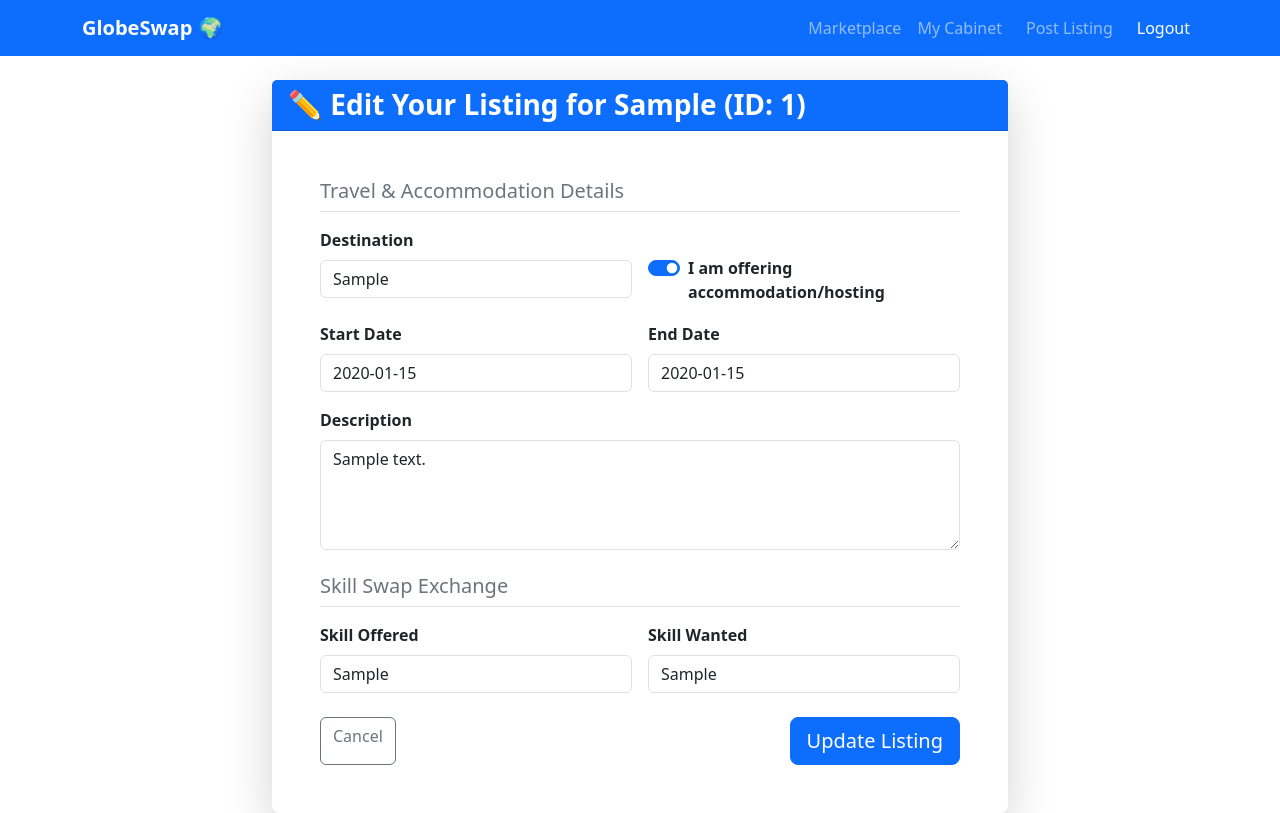
After one commit to RaduScripnic/GlobeSwap, a Flask app: page /listing/edit/1 in a window 1280 px wide. The commit adds this page. Run offline with Flask 3, Linux system fonts and the light colour scheme; a user stored in the database is signed in; tables that the repository leaves empty hold one stand-in row (values such as "Sample post").

Commit message:
editing and testing the edit and delete listing adjusting the readme.md to meet the latest changes

```diff
--- a/app.py
+++ b/app.py
@@ -7,8 +7,9 @@ from sqlalchemy import exc
 # --- AUTHENTICATION IMPORTS ---
 from flask_login import UserMixin, login_user, LoginManager, login_required, logout_user, current_user
 from werkzeug.security import generate_password_hash, check_password_hash
+# ADDED BooleanField and TextAreaField (for completeness)
 from flask_wtf import FlaskForm
-from wtforms import StringField, PasswordField, SubmitField, DateField
+from wtforms import StringField, PasswordField, SubmitField, DateField, TextAreaField, BooleanField
 from wtforms.validators import DataRequired, Email, EqualTo, ValidationError, Length
 
 # --- DATABASE SETUP ---
@@ -64,12 +65,13 @@ class Trip(db.Model):
     destination = db.Column(db.String(120), nullable=False)
     start_date = db.Column(db.Date, nullable=False)
     end_date = db.Column(db.Date, nullable=False)
+    # NEW: Added description field
+    description = db.Column(db.Text, nullable=True)
     created_at = db.Column(db.DateTime, default=datetime.utcnow)
     is_accommodation_offer = db.Column(db.Boolean, default=False, nullable=False)
     user_id = db.Column(db.Integer, db.ForeignKey("user.id"), nullable=False)
 
     interactions = db.relationship("Interaction", backref="trip", lazy='dynamic', cascade="all, delete-orphan")
-    # FIXED: One-to-one relationship with SkillSwap, accessible via 'trip.skillswap'.
     skillswap = db.relationship("SkillSwap", backref="trip", uselist=False, cascade="all, delete-orphan")
 
     def __repr__(self):
@@ -83,7 +85,6 @@ class SkillSwap(db.Model):
     skill_wanted = db.Column(db.String(120), nullable=False)
     created_at = db.Column(db.DateTime, default=datetime.utcnow)
     user_id = db.Column(db.Integer, db.ForeignKey("user.id"), nullable=False)
-    # FIXED: Foreign Key to Trip, ensuring a one-to-one relationship with 'unique=True'
     trip_id = db.Column(db.Integer, db.ForeignKey("trip.id"), unique=True, nullable=False)
 
     def __repr__(self):
@@ -134,12 +135,15 @@ class LoginForm(FlaskForm):
 class ListingForm(FlaskForm):
     """Form for creating or editing a new Trip listing and associated SkillSwap."""
     destination = StringField('Destination', validators=[DataRequired()])
-    # Use StringField to receive the date string from the HTML input type="date"
     start_date = StringField('Start Date', validators=[DataRequired()])
     end_date = StringField('End Date', validators=[DataRequired()])
+    # NEW: Added description field
+    description = TextAreaField('Description', validators=[Length(max=500)], render_kw={"rows": 4})
+    is_accommodation_offer = BooleanField('I am offering accommodation/hosting')
+
     offered_skill = StringField('Skill Offered', validators=[DataRequired()])
     desired_skill = StringField('Skill Wanted', validators=[DataRequired()])
-    submit = SubmitField('Post Listing')
+    submit = SubmitField('Update Listing')
 
 
 class InteractionForm(FlaskForm):
@@ -222,8 +226,6 @@ def dashboard():
     """
     Personal Cabinet: Displays the user's trips, skill swaps,
     and received/sent interactions.
-
-    NOTE: Removed fetching user_swaps separately; they are now accessed via user_trips relationship.
     """
     user_trips = Trip.query.filter_by(user_id=current_user.id).order_by(Trip.created_at.desc()).all()
 
@@ -322,65 +324,68 @@ def edit_listing(trip_id):
         flash("You are not authorized to edit this listing.", "danger")
         return redirect(url_for('dashboard'))
 
-    # Access SkillSwap directly using the new one-to-one relationship
+    # Access SkillSwap directly using the one-to-one relationship
     swap = trip.skillswap
 
     # Pre-populate the form fields
+    # We pass the 'trip' object to populate the Trip-related fields
     form = ListingForm(obj=trip)
 
-    # Pre-populate skill fields manually if a swap is found for GET requests
+    # Handle GET request: Pre-populate skill fields manually
     if request.method == "GET" and swap:
-        # Determine how to pre-populate based on listing type
+        # Pre-populate skills based on the stored SkillSwap record.
         if trip.is_accommodation_offer:
-            # Host (Offer): Form input 1 (offered_skill) is Host's want (swap.skill_wanted)
-            # Form input 2 (desired_skill) is Host's offer (swap.skill_offered)
+            # Host Offer: Host's WANT (skill_wanted) -> Form Input 1 ('offered_skill')
+            # Host's OFFER (skill_offered) -> Form Input 2 ('desired_skill')
             form.offered_skill.data = swap.skill_wanted
             form.desired_skill.data = swap.skill_offered
         else:
-            # Traveler (Seek): Form input 1 (offered_skill) is user's offer (swap.skill_offered)
-            # Form input 2 (desired_skill) is user's want (swap.skill_wanted)
+            # Traveler Seek: Traveler's OFFER (skill_offered) -> Form Input 1 ('offered_skill')
+            # Traveler's WANT (skill_wanted) -> Form Input 2 ('desired_skill')
             form.offered_skill.data = swap.skill_offered
             form.desired_skill.data = swap.skill_wanted
 
 
     if request.method == "POST":
 
-        # Manually fetch data from the request object for non-WTF fields
-        start_date_str = request.form.get("start_date")
-        end_date_str = request.form.get("end_date")
-        listing_type = request.form.get("listing_type") # 'seek' or 'offer'
-
-        if form.validate_on_submit() and listing_type:
+        if form.validate_on_submit():
             try:
                 # 1. Update Trip details
                 trip.destination = form.destination.data
+
+                # NEW: Update description
+                trip.description = form.description.data or None
+
+                # Date fields still rely on manual parsing from string field data
+                start_date_str = form.start_date.data
+                end_date_str = form.end_date.data
 
                 start_date = datetime.strptime(start_date_str, "%Y-%m-%d").date()
                 end_date = datetime.strptime(end_date_str, "%Y-%m-%d").date()
 
                 if end_date <= start_date:
                     flash("End date must be after the start date.", "danger")
-                    # Re-render with existing form errors
-                    return render_template("edit_listing.html", form=form, trip=trip, is_offer=trip.is_accommodation_offer)
+                    return render_template("edit_listing.html", form=form, trip=trip)
 
                 trip.start_date = start_date
                 trip.end_date = end_date
 
-                is_offer = True if listing_type == 'offer' else False
+                is_offer = form.is_accommodation_offer.data
                 trip.is_accommodation_offer = is_offer
 
                 # 2. Update SkillSwap details
                 if swap:
-                    # Apply the same logic as create_listing to determine which skill is offered/wanted
-                    if listing_type == 'seek':
-                        skill_offer = form.offered_skill.data
-                        skill_want = form.desired_skill.data
-                    else: # listing_type == 'offer'
-                        skill_offer = form.desired_skill.data # Host's offer
-                        skill_want = form.offered_skill.data  # Host's want
+                    if is_offer: # Host is OFFERING accommodation
+                        # Input 1 (form.offered_skill) holds Host's WANT
+                        # Input 2 (form.desired_skill) holds Host's OFFER
+                        swap.skill_offered = form.desired_skill.data
+                        swap.skill_wanted = form.offered_skill.data
+                    else: # Traveler is SEEKING accommodation
+                        # Input 1 (form.offered_skill) holds Traveler's OFFER
+                        # Input 2 (form.desired_skill) holds Traveler's WANT
+                        swap.skill_offered = form.offered_skill.data
+                        swap.skill_wanted = form.desired_skill.data
 
-                    swap.skill_offered = skill_offer
-                    swap.skill_wanted = skill_want
 
                 db.session.commit()
                 flash("Listing updated successfully!", "success")
@@ -394,11 +399,12 @@ def edit_listing(trip_id):
 
 
     # GET request or POST failure
-    # Ensure date fields are formatted as YYYY-MM-DD string for HTML input
-    form.start_date.data = trip.start_date.isoformat()
-    form.end_date.data = trip.end_date.isoformat()
+    if isinstance(trip.start_date, date):
+        form.start_date.data = trip.start_date.isoformat()
+    if isinstance(trip.end_date, date):
+        form.end_date.data = trip.end_date.isoformat()
 
-    return render_template("edit_listing.html", form=form, trip=trip, is_offer=trip.is_accommodation_offer)
+    return render_template("edit_listing.html", form=form, trip=trip)
 
 # --- CRUD ROUTES: DELETE ---
 
@@ -424,7 +430,6 @@ def delete_listing(trip_id):
         db.session.delete(trip)
         db.session.commit()
 
-        # SkillSwap and Interactions are deleted automatically via relationship cascades
         flash("Listing and associated data successfully deleted.", "success")
         return redirect(url_for('dashboard'))
 
@@ -441,8 +446,6 @@ def trips():
     """
     The marketplace route. Fetches and displays both trip requests and
     accommodation offers (SkillShares).
-
-    NOTE: Templates must now access the SkillSwap via 'trip.skillswap'.
     """
 
     # 1. Fetch all trip requests (is_accommodation_offer = False)
@@ -462,28 +465,22 @@ def trips():
 def create_listing():
     """Handles the creation of a new Trip listing and a corresponding SkillSwap."""
 
-    # INSTANTIATE THE FORM FOR BOTH GET AND POST
     form = ListingForm()
 
     if request.method == "POST":
 
-        # 1. Validate the Flask-WTF fields first.
         if form.validate_on_submit():
 
-            # 2. Get data from request.form.get() for custom fields (listing_type)
-            destination = request.form.get("destination")
-            start_date_str = request.form.get("start_date")
-            end_date_str = request.form.get("end_date")
-            listing_type = request.form.get("listing_type") # 'seek' or 'offer'
-            offered_skill = request.form.get("offered_skill")
-            desired_skill = request.form.get("desired_skill")
+            # 2. Get data from form.data (validated fields)
+            destination = form.destination.data
+            start_date_str = form.start_date.data
+            end_date_str = form.end_date.data
+            description = form.description.data # NEW: Get description
+            is_offer = form.is_accommodation_offer.data
+            offered_skill = form.offered_skill.data
+            desired_skill = form.desired_skill.data
 
             user_id = current_user.id
-
-            # Check for custom fields not covered by form.validate_on_submit()
-            if not listing_type:
-                flash("Please select a listing type.", "danger")
-                return render_template("list.html", form=form)
 
             try:
                 start_date = datetime.strptime(start_date_str, "%Y-%m-%d").date()
@@ -494,31 +491,29 @@ def create_listing():
                     flash("End date must be after the start date.", "danger")
                     return render_template("list.html", form=form)
 
-                is_offer = True if listing_type == 'offer' else False
-
                 # 3. Create the Trip/Accommodation Listing
                 new_trip = Trip(
                     destination=destination,
                     start_date=start_date,
                     end_date=end_date,
+                    description=description or None, # NEW: Save description
                     is_accommodation_offer=is_offer,
                     user_id=user_id
                 )
                 db.session.add(new_trip)
 
-                # Commit or flush the new_trip to get its ID before creating the SkillSwap
                 db.session.flush()
 
                 # 4. Create the corresponding SkillSwap
 
-                if listing_type == 'seek':
-                    # Traveler offers X, wants Y (accommodation)
+                if not is_offer: # Traveler is SEEKING accommodation
                     skill_offer = offered_skill
                     skill_want = desired_skill
-                else: # listing_type == 'offer'
-                    # Host offers X (guide/cooking), wants Y (skill)
-                    skill_offer = desired_skill # Host's offer (e.g., guide)
-                    skill_want = offered_skill  # Host's want (e.g., web design)
+                else: # Host is OFFERING accommodation
+                    # Input 1 (offered_skill) holds Host's WANT
+                    # Input 2 (desired_skill) holds Host's OFFER
+                    skill_offer = desired_skill
+                    skill_want = offered_skill
 
                 new_swap = SkillSwap(
                     skill_offered=skill_offer,
--- /dev/null
+++ b/templates/edit_listing.html
@@ -0,0 +1,95 @@
+{% extends "base.html" %}
+{% block title %}Edit Listing{% endblock %}
+
+{% block content %}
+<div class="row justify-content-center">
+    <div class="col-lg-8 col-md-10">
+        <div class="card shadow-lg border-0 rounded-3">
+            <div class="card-header bg-primary text-white">
+                <h3 class="mb-0 fw-bold">✏️ Edit Your Listing for {{ trip.destination }} (ID: {{ trip.id }})</h3>
+            </div>
+            <div class="card-body p-4 p-md-5">
+                <form method="POST" action="{{ url_for('edit_listing', trip_id=trip.id) }}">
+                    {{ form.hidden_tag() }}
+
+                    <h5 class="text-secondary mb-3 border-bottom pb-2">Travel & Accommodation Details</h5>
+
+                    <div class="row g-3 mb-4">
+                        <!-- Destination -->
+                        <div class="col-md-6">
+                            {{ form.destination.label(class="form-label fw-semibold") }}
+                            {{ form.destination(class="form-control", placeholder="e.g., Tokyo, Japan") }}
+                            {% for error in form.destination.errors %}
+                                <span class="text-danger small">{{ error }}</span>
+                            {% endfor %}
+                        </div>
+
+                        <!-- Accommodation offer -->
+                        <div class="col-md-6">
+                            <div class="form-check form-switch mt-4 pt-1">
+                                {{ form.is_accommodation_offer(class="form-check-input", id="accommodationSwitch") }}
+                                <label class="form-check-label fw-semibold" for="accommodationSwitch">
+                                    {{ form.is_accommodation_offer.label.text }}
+                                </label>
+                            </div>
+                        </div>
+
+                        <!-- Dates -->
+                        <div class="col-md-6">
+                            {{ form.start_date.label(class="form-label fw-semibold") }}
+                            {{ form.start_date(class="form-control") }}
+                            {% for error in form.start_date.errors %}
+                                <span class="text-danger small">{{ error }}</span>
+                            {% endfor %}
+                        </div>
+
+                        <div class="col-md-6">
+                            {{ form.end_date.label(class="form-label fw-semibold") }}
+                            {{ form.end_date(class="form-control") }}
+                            {% for error in form.end_date.errors %}
+                                <span class="text-danger small">{{ error }}</span>
+                            {% endfor %}
+                        </div>
+
+                        <!-- Description -->
+                        <div class="col-12">
+                            {{ form.description.label(class="form-label fw-semibold") }}
+                            {{ form.description(class="form-control", rows="4", placeholder="Describe your trip, accommodation, or specific needs...") }}
+                            {% for error in form.description.errors %}
+                                <span class="text-danger small">{{ error }}</span>
+                            {% endfor %}
+                        </div>
+                    </div>
+
+                    <h5 class="text-secondary mb-3 border-bottom pb-2 mt-4">Skill Swap Exchange</h5>
+
+                    <div class="row g-3 mb-4">
+                        <div class="col-md-6">
+                            {{ form.offered_skill.label(class="form-label fw-semibold") }}
+                            {{ form.offered_skill(class="form-control", placeholder="e.g., Web Development, Cooking") }}
+                            {% for error in form.offered_skill.errors %}
+                                <span class="text-danger small">{{ error }}</span>
+                            {% endfor %}
+                        </div>
+
+                        <div class="col-md-6">
+                            {{ form.desired_skill.label(class="form-label fw-semibold") }}
+                            {{ form.desired_skill(class="form-control", placeholder="e.g., Spanish Lessons, Gardening Help") }}
+                            {% for error in form.desired_skill.errors %}
+                                <span class="text-danger small">{{ error }}</span>
+                            {% endfor %}
+                        </div>
+                    </div>
+
+                    <div class="d-flex justify-content-between mt-4">
+                        <a href="{{ url_for('dashboard') }}" class="btn btn-outline-secondary">
+                            Cancel
+                        </a>
+                        {{ form.submit(class="btn btn-primary btn-lg") }}
+                    </div>
+                </form>
+            </div>
+        </div>
+    </div>
+</div>
+{% endblock %}
```
Also changed, not shown: migrations/versions/4e827438e604_initial_migration_with_description.py (renamed from migrations/versions/35030ceaa5a8_initial_migration.py, +5 -4 lines), templates/dashboard.html (+29 -11 lines), instance/globeswap_new.db, 1 other file.
